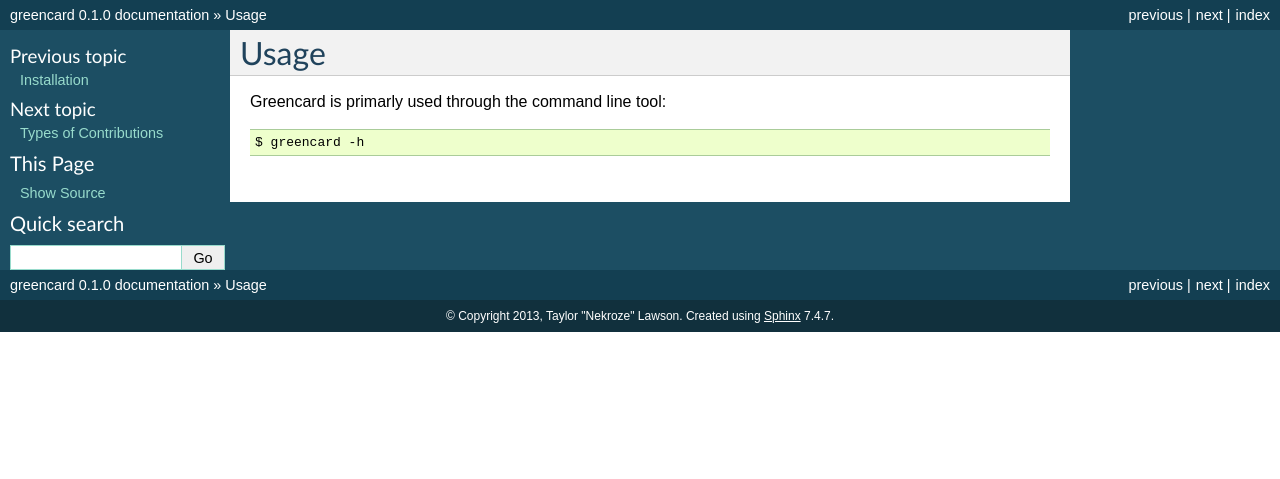
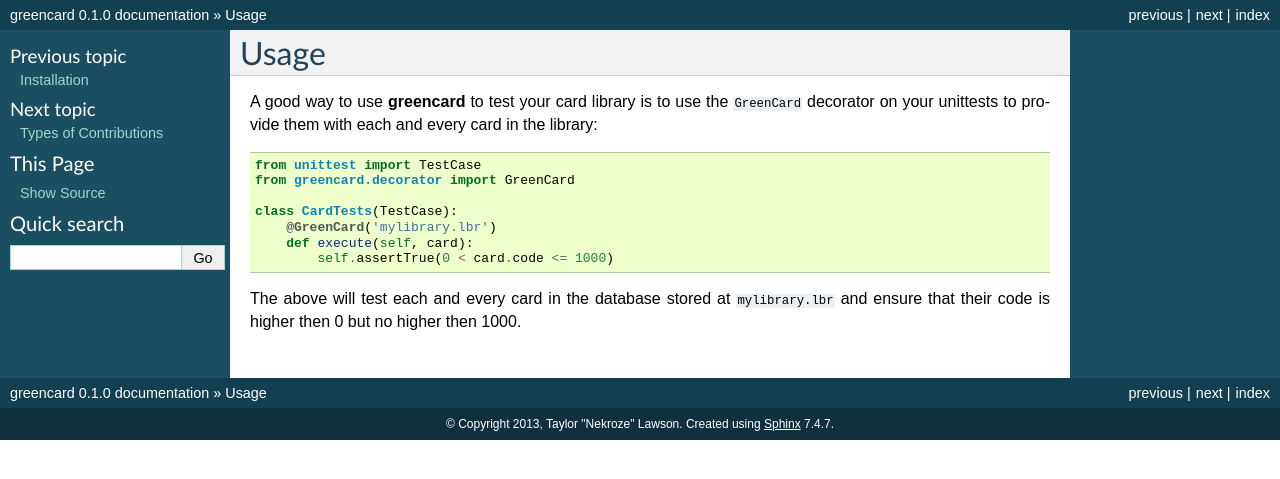
Before and after one commit to Nekroze/greencard, a Sphinx documentation site: the page built from docs/usage.rst, in a window 1280 px wide. Shown: the top 479 px of the page. Built offline with Sphinx 7.4.7, drawn with Linux system fonts in a browser that asks for light colours.

Commit message:
Added usage docs

```diff
--- a/docs/usage.rst
+++ b/docs/usage.rst
@@ -2,6 +2,18 @@
 Usage
 ========
 
-Greencard is primarly used through the command line tool::
+A good way to use **greencard** to test your card library is to use the
+``GreenCard`` decorator on your unittests to provide them with each and every
+card in the library::
 
-  $ greencard -h
+    from unittest import TestCase
+    from greencard.decorator import GreenCard
+
+    class CardTests(TestCase):
+        @GreenCard('mylibrary.lbr')
+        def execute(self, card):
+            self.assertTrue(0 < card.code <= 1000)
+
+The above will test each and every card in the database stored at
+``mylibrary.lbr`` and ensure that their code is higher then 0 but no higher
+then 1000.
```
